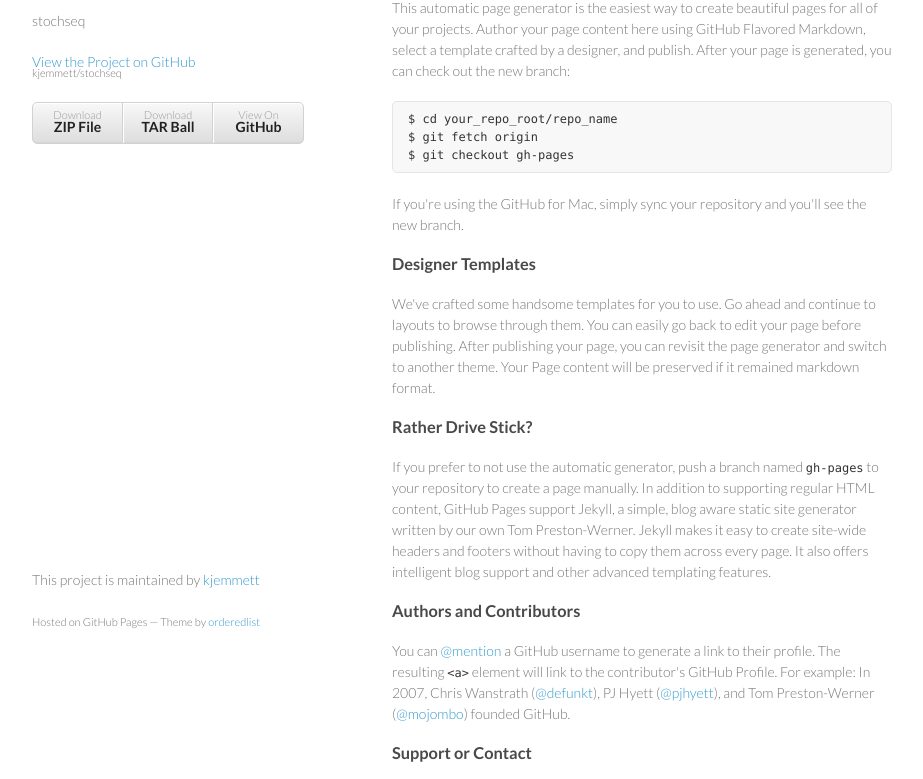
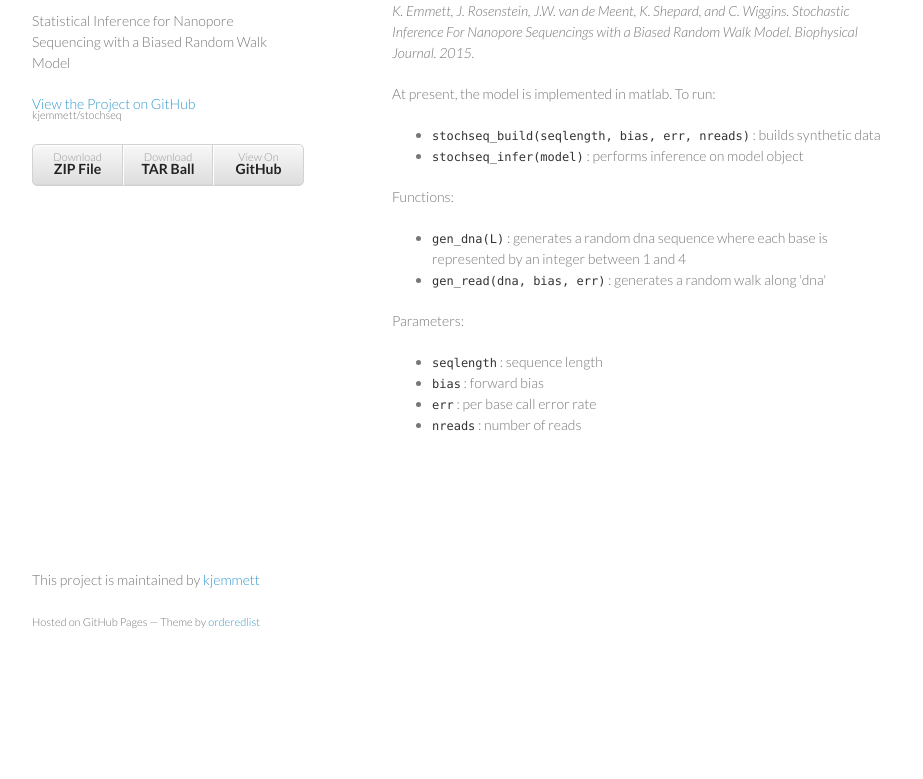
Before and after one commit to kjemmett/stochseq, a plain HTML site: page index.html in a window 1280 px wide. Shown: the part 99-878 px from the top of the page, without its empty margins (178-1101 px from the left). After the commit the page ends 800 px from the top, so only its background shows below. Drawn offline with Linux system fonts and the light colour scheme.

```diff
--- a/index.html
+++ b/index.html
@@ -3,7 +3,7 @@
   <head>
     <meta charset="utf-8">
     <meta http-equiv="X-UA-Compatible" content="chrome=1">
-    <title>Stochseq by kjemmett</title>
+    <title>stochseq by kjemmett</title>
 
     <link rel="stylesheet" href="stylesheets/styles.css">
     <link rel="stylesheet" href="stylesheets/pygment_trac.css">
@@ -15,8 +15,8 @@
   <body>
     <div class="wrapper">
       <header>
-        <h1>Stochseq</h1>
-        <p>stochseq</p>
+        <h1>stochseq</h1>
+        <p>Statistical Inference for Nanopore Sequencing with a Biased Random Walk Model</p>
 
         <p class="view"><a href="https://github.com/kjemmett/stochseq">View the Project on GitHub <small>kjemmett/stochseq</small></a></p>
 
@@ -28,37 +28,41 @@
         </ul>
       </header>
       <section>
-        <h3>
-<a id="welcome-to-github-pages" class="anchor" href="#welcome-to-github-pages" aria-hidden="true"><span class="octicon octicon-link"></span></a>Welcome to GitHub Pages.</h3>
+        <p>This repository includes files and scripts used in the following paper:</p>
 
-<p>This automatic page generator is the easiest way to create beautiful pages for all of your projects. Author your page content here using GitHub Flavored Markdown, select a template crafted by a designer, and publish. After your page is generated, you can check out the new branch:</p>
+<p><em>K. Emmett, J. Rosenstein, J.W. van de Meent, K. Shepard, and C. Wiggins. Stochastic Inference For Nanopore Sequencings with a Biased Random Walk Model. Biophysical Journal. 2015.</em></p>
 
-<pre><code>$ cd your_repo_root/repo_name
-$ git fetch origin
-$ git checkout gh-pages
-</code></pre>
+<p>At present, the model is implemented in matlab. To run:</p>
 
-<p>If you're using the GitHub for Mac, simply sync your repository and you'll see the new branch.</p>
+<ul>
+<li>
+<code>stochseq_build(seqlength, bias, err, nreads)</code> : builds synthetic data</li>
+<li>
+<code>stochseq_infer(model)</code> : performs inference on model object</li>
+</ul>
 
-<h3>
-<a id="designer-templates" class="anchor" href="#designer-templates" aria-hidden="true"><span class="octicon octicon-link"></span></a>Designer Templates</h3>
+<p>Functions:</p>
 
-<p>We've crafted some handsome templates for you to use. Go ahead and continue to layouts to browse through them. You can easily go back to edit your page before publishing. After publishing your page, you can revisit the page generator and switch to another theme. Your Page content will be preserved if it remained markdown format.</p>
+<ul>
+<li>
+<code>gen_dna(L)</code> : generates a random dna sequence where each base is
+        represented by an integer between 1 and 4</li>
+<li>
+<code>gen_read(dna, bias, err)</code> : generates a random walk along 'dna'</li>
+</ul>
 
-<h3>
-<a id="rather-drive-stick" class="anchor" href="#rather-drive-stick" aria-hidden="true"><span class="octicon octicon-link"></span></a>Rather Drive Stick?</h3>
+<p>Parameters:</p>
 
-<p>If you prefer to not use the automatic generator, push a branch named <code>gh-pages</code> to your repository to create a page manually. In addition to supporting regular HTML content, GitHub Pages support Jekyll, a simple, blog aware static site generator written by our own Tom Preston-Werner. Jekyll makes it easy to create site-wide headers and footers without having to copy them across every page. It also offers intelligent blog support and other advanced templating features.</p>
-
-<h3>
-<a id="authors-and-contributors" class="anchor" href="#authors-and-contributors" aria-hidden="true"><span class="octicon octicon-link"></span></a>Authors and Contributors</h3>
-
-<p>You can <a href="https://github.com/blog/821" class="user-mention">@mention</a> a GitHub username to generate a link to their profile. The resulting <code>&lt;a&gt;</code> element will link to the contributor's GitHub Profile. For example: In 2007, Chris Wanstrath (<a href="https://github.com/defunkt" class="user-mention">@defunkt</a>), PJ Hyett (<a href="https://github.com/pjhyett" class="user-mention">@pjhyett</a>), and Tom Preston-Werner (<a href="https://github.com/mojombo" class="user-mention">@mojombo</a>) founded GitHub.</p>
-
-<h3>
-<a id="support-or-contact" class="anchor" href="#support-or-contact" aria-hidden="true"><span class="octicon octicon-link"></span></a>Support or Contact</h3>
-
-<p>Having trouble with Pages? Check out the documentation at <a href="https://help.github.com/pages">https://help.github.com/pages</a> or contact <a href="mailto:support@github.com">support@github.com</a> and we’ll help you sort it out.</p>
+<ul>
+<li>
+<code>seqlength</code> : sequence length</li>
+<li>
+<code>bias</code> : forward bias</li>
+<li>
+<code>err</code> : per base call error rate</li>
+<li>
+<code>nreads</code> : number of reads</li>
+</ul>
       </section>
       <footer>
         <p>This project is maintained by <a href="https://github.com/kjemmett">kjemmett</a></p>
```
Also changed, not shown: params.json (+1 -1 lines).
